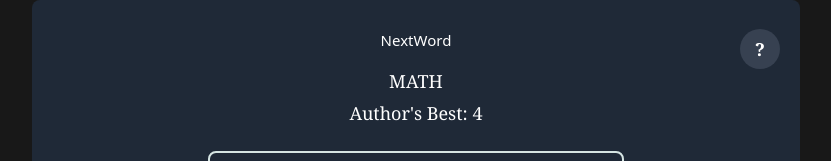
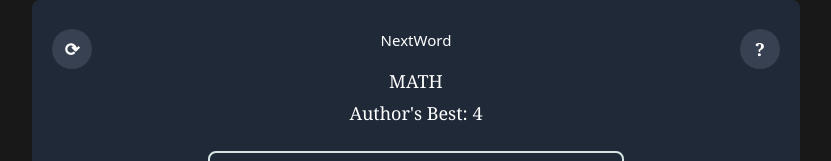
Before and after one commit to N3rdwar3/NextWord, a Vue app: page / in a window 1280 px wide. Shown: the top 161 px of the page, without its empty margins (224-1055 px from the left). Built offline with nearby package versions, Linux system fonts and the light colour scheme; a web font is replaced by a local one.

Commit message:
Add ability to reset puzzle instead of automatically after a puzzle is done
Signed-off-by: carson <carson@nerdware.ca>

```diff
--- a/src/App.vue
+++ b/src/App.vue
@@ -25,6 +25,6 @@ store.initGame();
     <HelpModal :showHelp="showModal" @closeModal="showModal = false"/>
   </Teleport>
   <Teleport to="body">
-    <GameEndModal @closeModal="store.resetGame()"/>
+    <GameEndModal @closeModal="store.gameOver = false"/>
   </Teleport>
 </template>
--- a/src/components/HeaderView.vue
+++ b/src/components/HeaderView.vue
@@ -12,6 +12,11 @@ let store = useGameStateStore();
           @click="$emit('openModal')"
       >?</RoundButton>
     </div>
+    <div class="absolute left-4 top-0">
+      <RoundButton
+          @click="store.resetGame()"
+      >⟳</RoundButton>
+    </div>
     <span class="font-title">NextWord</span>
     <h1 class="mt-4 mb-1 text-lg">{{ store.finalWord }}</h1>
     <h5 class="text-lg">Author's Best: {{ store.authorsBest }}</h5>
--- a/src/stores/gameStateStore.js
+++ b/src/stores/gameStateStore.js
@@ -28,8 +28,6 @@ export let useGameStateStore = defineStore('game', {
             if(this.score >= this.maxAttempts){
                 this.gameOver=true;
             }
-            console.log(callback);
-            console.log(params);
             if(params.index === null){
                 return
             }
@@ -139,15 +137,6 @@ export let useGameStateStore = defineStore('game', {
             this.authorsBest = +(puzzle.authorsBest);
             this.wordPath = [puzzle.startWord.toUpperCase()];
             // get dictionary
-            if ('caches' in window) {
-                const cache = await caches.open("word-game-cache-v1");
-                const cachedResponse = await cache.match("./wordlist.json");
-                if (cachedResponse) {
-                    console.log("Loaded dictionary from cache");
-                    this.words = await cachedResponse.json();
-                    return;
-                }
-            }
             console.log("Fetching dictionary from network");
             const response = await fetch("./wordlist.json");
             this.words = await response.json();
```
